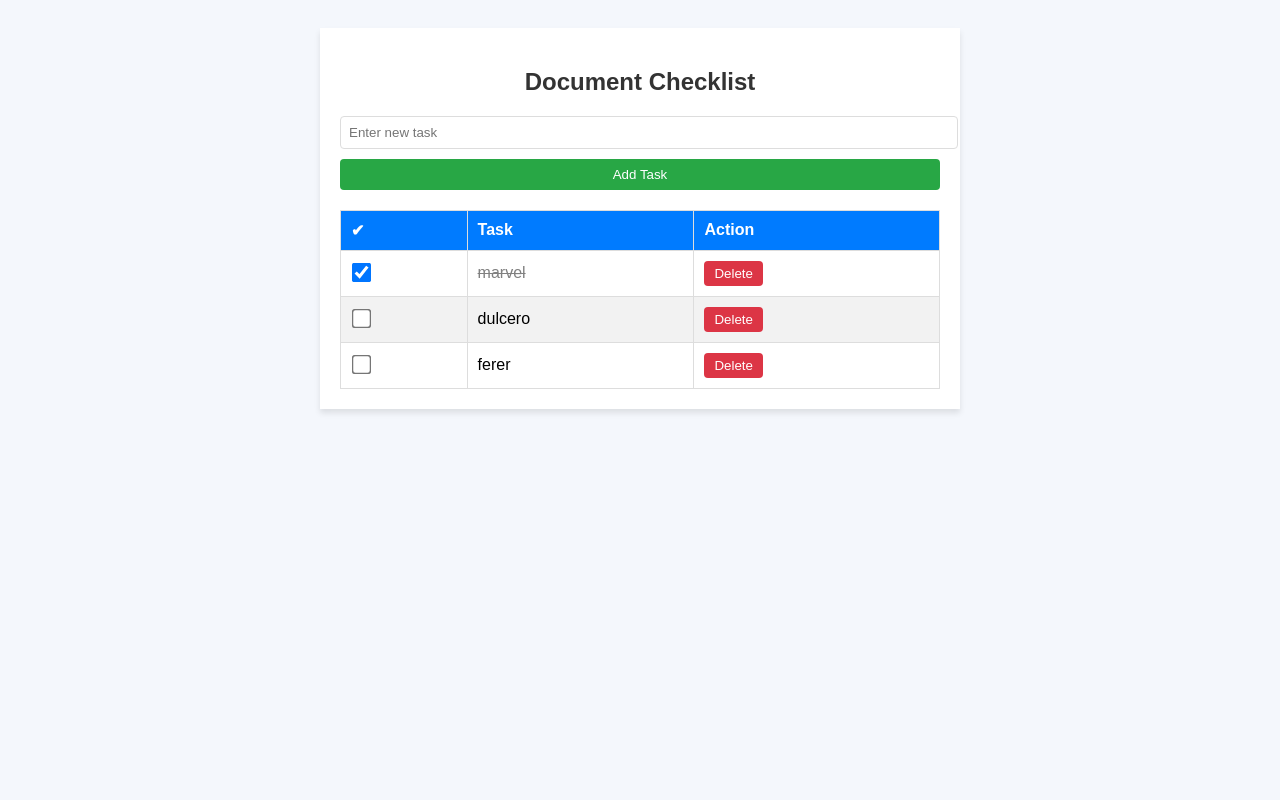
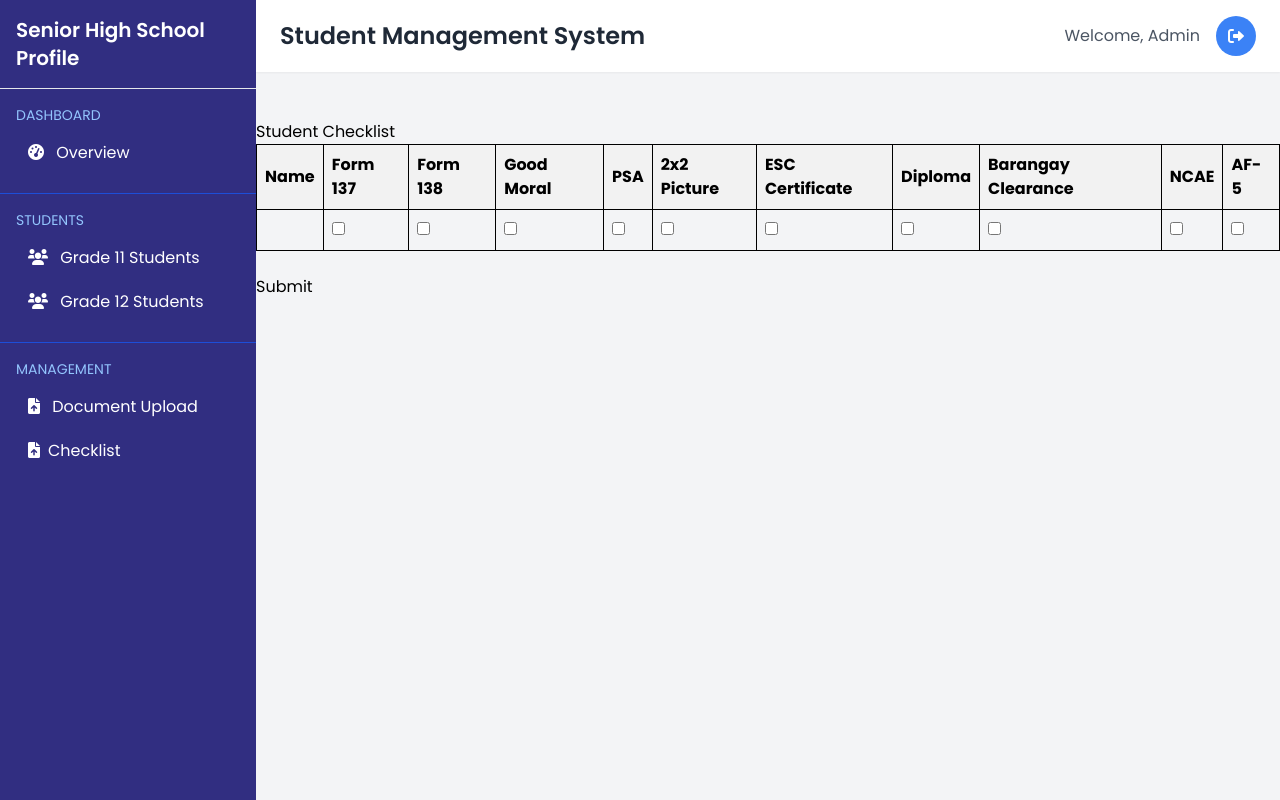
Before and after one commit to ken-delantar/kami_na_to, a PHP site: page /checklist.php in a window 1280 px wide. Run offline with PHP 8.4, Linux system fonts and the light colour scheme; some libraries are stand-ins or nearby versions.

Commit message:
asfaehbesahf

```diff
--- a/checklist.php
+++ b/checklist.php
@@ -1,163 +1,70 @@
 <?php
-// Data persistence using a file
-define('TASK_FILE', 'tasks.json');
-
-// Load tasks from file
-function loadTasks() {
-    if (file_exists(TASK_FILE)) {
-        return json_decode(file_get_contents(TASK_FILE), true) ?: [];
-    }
-    return [];
-}
-
-// Save tasks to file
-function saveTasks($tasks) {
-    file_put_contents(TASK_FILE, json_encode($tasks));
-}
-
-// Initialize tasks
-$tasks = loadTasks();
-
-// Handle form submissions
-if ($_SERVER['REQUEST_METHOD'] === 'POST') {
-    if (isset($_POST['task'])) {
-        $tasks[] = ['name' => $_POST['task'], 'completed' => false];
-        saveTasks($tasks);
-    } elseif (isset($_POST['toggle'])) {
-        $index = $_POST['toggle'];
-        $tasks[$index]['completed'] = !$tasks[$index]['completed'];
-        saveTasks($tasks);
-    } elseif (isset($_POST['remove'])) {
-        array_splice($tasks, $_POST['remove'], 1);
-        saveTasks($tasks);
-    }
-    header('Location: ' . $_SERVER['PHP_SELF']);
-    exit;
-}
+include_once "./includes/header.php";
+include_once "./includes/sidebar.php";
+// Handle form submission
+// if ($_SERVER["REQUEST_METHOD"] == "POST") {
+//     if (!empty($_POST['documents'])) {
+//         $checkedDocs = $_POST['documents'];
+//         echo "<h3>Submitted Documents:</h3><ul>";
+//         foreach ($checkedDocs as $doc) {
+//             echo "<li>$doc</li>";
+//         }
+//         echo "</ul>";
+//     } else {
+//         echo "<h3>No documents selected.</h3>";
+//     }
+// }
 ?>
 
 <!DOCTYPE html>
-<html lang="en">
+<html>
 <head>
-    <meta charset="UTF-8">
-    <meta name="viewport" content="width=device-width, initial-scale=1.0">
-    <title>Excel-like Checklist</title>
+    <title>Student Checklist</title>
     <style>
-        body {
-            font-family: Arial, sans-serif;
-            background-color: #f4f7fc;
-            padding: 20px;
-        }
-        .container {
-            width: 600px;
-            margin: 0 auto;
-            background-color: white;
-            padding: 20px;
-            box-shadow: 0 4px 6px rgba(0, 0, 0, 0.1);
-        }
-        h2 {
-            text-align: center;
-            color: #333;
-        }
-        table {
-            width: 100%;
-            border-collapse: collapse;
-            margin-top: 20px;
-            font-size: 16px;
-        }
-        th, td {
-            border: 1px solid #ddd;
-            padding: 10px;
-            text-align: left;
-        }
-        th {
-            background-color: #007bff;
-            color: white;
-        }
-        tr:nth-child(even) {
-            background-color: #f2f2f2;
-        }
-        .completed td {
-            text-decoration: line-through;
-            color: gray;
-        }
-        input[type="checkbox"] {
-            transform: scale(1.5);
-        }
-        input[type="text"] {
-            width: 100%;
-            padding: 8px;
-            border: 1px solid #ddd;
-            border-radius: 4px;
-        }
-        .btn {
-            background-color: #28a745;
-            color: white;
-            border: none;
-            padding: 8px 12px;
-            cursor: pointer;
-            border-radius: 4px;
-            margin-top: 10px;
-            display: block;
-            width: 100%;
-            text-align: center;
-        }
-        .btn:hover {
-            background-color: #218838;
-        }
-        .delete-btn {
-            background-color: #dc3545;
-            padding: 5px 10px;
-            cursor: pointer;
-            border: none;
-            color: white;
-            border-radius: 4px;
-        }
-        .delete-btn:hover {
-            background-color: #c82333;
-        }
+        table { width: 100%; border-collapse: collapse; }
+        th, td { border: 1px solid black; padding: 8px; text-align: left; }
+        th { background-color: #f2f2f2; }
     </style>
 </head>
 <body>
 
-    <div class="container">
-        <h2>Document Checklist</h2>
-
-        <!-- Add new task form -->
+<h2>Student Checklist</h2>
 <form method="POST">
-            <input type="text" name="task" placeholder="Enter new task" required>
-            <button type="submit" class="btn">Add Task</button>
-        </form>
-
-        <!-- Display tasks in an Excel-like table -->
     <table>
         <thead>
             <tr>
-                    <th>✔</th>
-                    <th>Task</th>
-                    <th>Action</th>
+                <th>Name</th>
+                <th>Form 137</th>
+                <th>Form 138</th>
+                <th>Good Moral</th>
+                <th>PSA</th>
+                <th>2x2 Picture</th>
+                <th>ESC Certificate</th>
+                <th>Diploma</th>
+                <th>Barangay Clearance</th>
+                <th>NCAE</th>
+                <th>AF-5</th>
             </tr>
         </thead>
         <tbody>
-                <?php foreach ($tasks as $index => $task): ?>
-                    <tr class="<?php echo $task['completed'] ? 'completed' : ''; ?>">
-                        <td>
-                            <form method="POST">
-                                <input type="hidden" name="toggle" value="<?php echo $index; ?>">
-                                <input type="checkbox" onclick="this.form.submit()" <?php echo $task['completed'] ? 'checked' : ''; ?>>
-                            </form>
-                        </td>
-                        <td><?php echo htmlspecialchars($task['name']); ?></td>
-                        <td>
-                            <form method="POST">
-                                <button type="submit" name="remove" value="<?php echo $index; ?>" class="delete-btn">Delete</button>
-                            </form>
-                        </td>
+            <tr>
+                <td></td>
+                <td><input type="checkbox" name="documents[]" value="Form 137"></td>
+                <td><input type="checkbox" name="documents[]" value="Form 138"></td>
+                <td><input type="checkbox" name="documents[]" value="Good Moral Certificate"></td>
+                <td><input type="checkbox" name="documents[]" value="PSA"></td>
+                <td><input type="checkbox" name="documents[]" value="2x2 Picture"></td>
+                <td><input type="checkbox" name="documents[]" value="ESC Certificate"></td>
+                <td><input type="checkbox" name="documents[]" value="Diploma"></td>
+                <td><input type="checkbox" name="documents[]" value="Barangay Clearance"></td>
+                <td><input type="checkbox" name="documents[]" value="NCAE"></td>
+                <td><input type="checkbox" name="documents[]" value="AF-5"></td>
             </tr>
-                <?php endforeach; ?>
         </tbody>
     </table>
-    </div>
+    <br>
+    <button type="submit">Submit</button>
+</form>
 
 </body>
 </html>
--- a/includes/sidebar.php
+++ b/includes/sidebar.php
@@ -40,6 +40,11 @@
                         <i class="fas fa-file-upload mr-2"></i> Document Upload
                     </a>
                 </li>
+                <li class="mb-1">
+                    <a href="checklist.php" class="block px-3 py-2 rounded hover:bg-blue-700 transition">
+                        <i class="fas fa-file-upload mr-2"></i>Checklist
+                    </a>
+                </li>
             </ul>
         </div>
     </nav>
```
Also changed, not shown: students.php (+45 -88 lines), 1 other file. Lines whose indentation alone changed are shown as unchanged.
